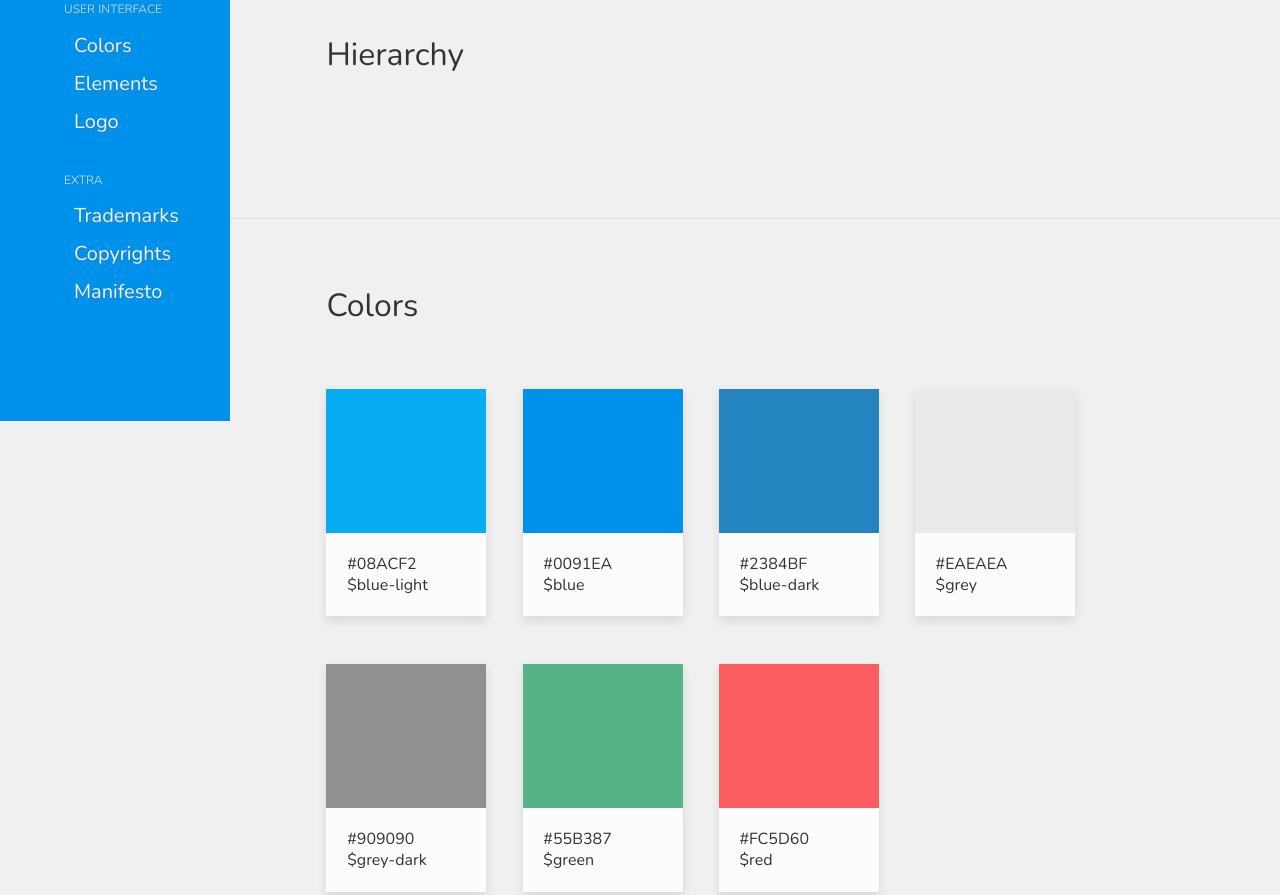
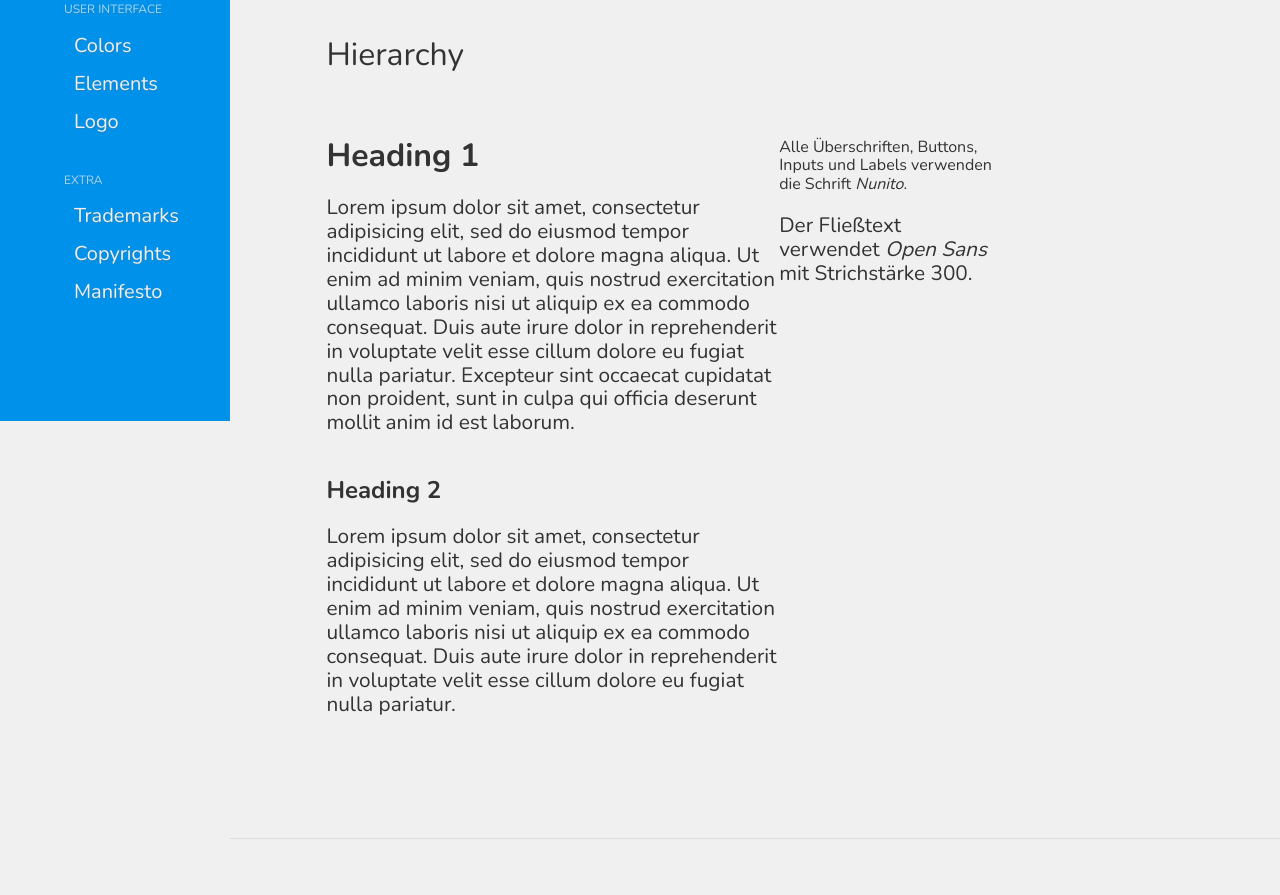
Before and after one commit to imba28/mmp2.github.io, a website: page src/index.html in a window 1280 px wide. Shown: the part 379-1274 px from the top of the page. Drawn offline with nearby package versions, Linux system fonts and the light colour scheme; files that its build step writes are made by us from their sources.

Commit message:
feat(hierarchy): add hierarchy to styleguide

```diff
--- a/src/index.html
+++ b/src/index.html
@@ -120,6 +120,24 @@
             </section>
             <section id="hierarchy" class="section">
                 <h1>Hierarchy</h1>
+                <div class="section__container">
+                    <article class="examplecode heading section__article--half">
+                      <h1>Heading 1</h1>
+                      <p>
+                        Lorem ipsum dolor sit amet, consectetur adipisicing elit, sed do eiusmod tempor incididunt ut labore et dolore magna aliqua. Ut enim ad minim veniam, quis nostrud exercitation ullamco laboris nisi ut aliquip ex ea commodo consequat. Duis aute irure dolor in reprehenderit in voluptate velit esse cillum dolore eu fugiat nulla pariatur. Excepteur sint occaecat cupidatat non proident, sunt in culpa qui officia deserunt mollit anim id est laborum.
+                      </p>
+                      <h2>Heading 2</h2>
+                      <p>
+                        Lorem ipsum dolor sit amet, consectetur adipisicing elit, sed do eiusmod tempor incididunt ut labore et dolore magna aliqua. Ut enim ad minim veniam, quis nostrud exercitation ullamco laboris nisi ut aliquip ex ea commodo consequat. Duis aute irure dolor in reprehenderit in voluptate velit esse cillum dolore eu fugiat nulla pariatur.
+                      </p>
+                    </article>
+                    <article class="exampletext section__article--quart">
+                            Alle Überschriften, Buttons, Inputs und Labels verwenden die Schrift <em>Nunito</em>.
+                        <p>
+                            Der Fließtext verwendet <em>Open Sans</em> mit Strichstärke 300.
+                        </p>
+                    </article
+                </div>
             </section>
             <section id="colors" class="section">
                 <h1>Colors</h1>
--- a/src/sass/global/_var.scss
+++ b/src/sass/global/_var.scss
@@ -17,3 +17,6 @@ $black: #333;
 $black-lighter: #ddd;
 
 $menu-width: 18%;
+
+$font-main: "Open Sans", sans-serif;
+$font-special: "Nunito", sans-serif;
--- /dev/null
+++ b/src/sass/layout/sections/_hierarchy.scss
@@ -0,0 +1,12 @@
+#hierarchy {
+  .example {
+    font-family: $font-main;
+
+    h1, h2, h3, h4, h5, h6 {
+      font-family: $font-special;
+    }
+  }
+  .heading h1 {
+    margin-top: 0;
+  }
+}
--- a/src/sass/style.scss
+++ b/src/sass/style.scss
@@ -6,6 +6,7 @@
 @import 'layout/menu';
 @import 'layout/section';
 @import 'layout/sections/typeface';
+@import 'layout/sections/hierarchy';
 @import 'layout/sections/colors';
 @import 'layout/buttons/button';
 @import 'layout/links/link';
```
